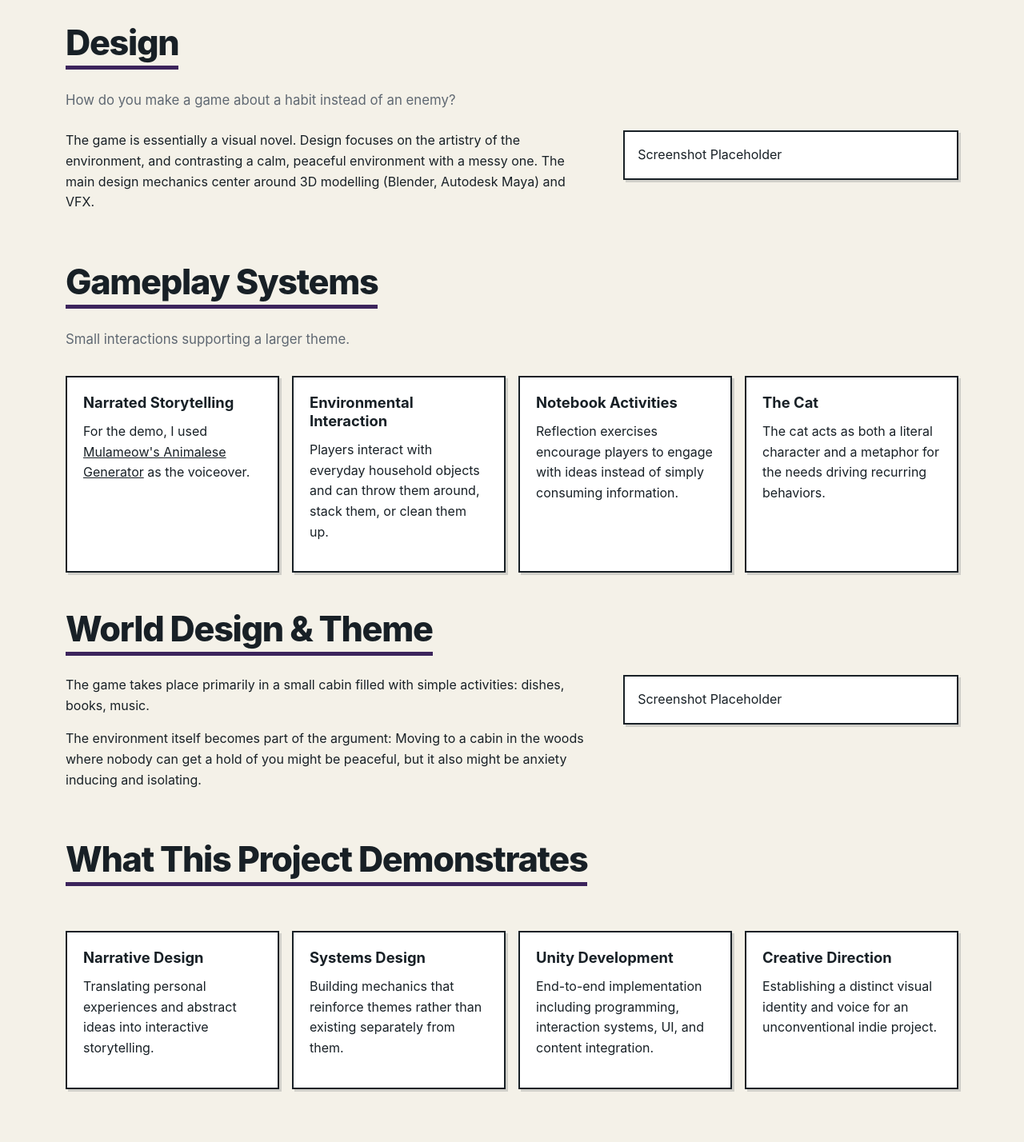
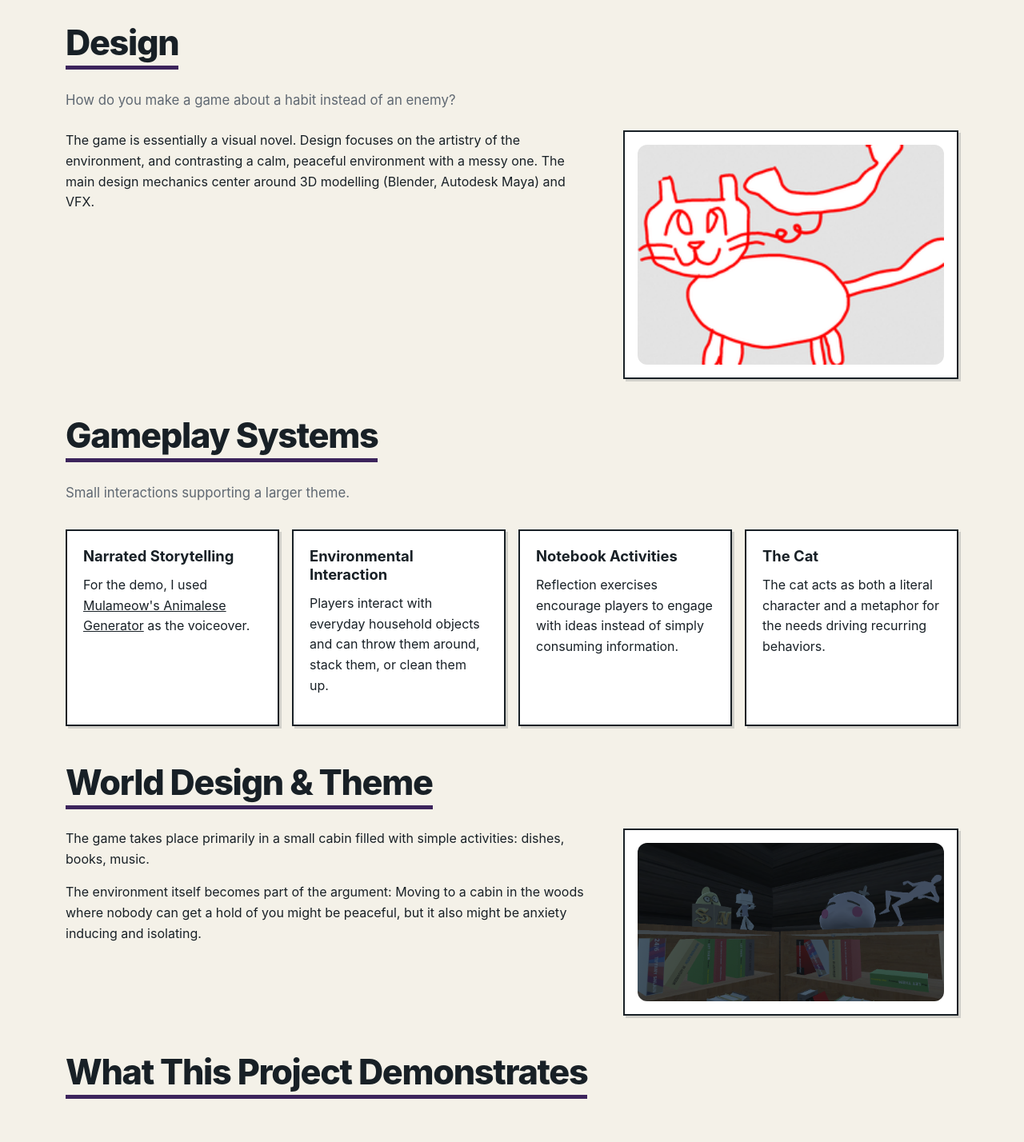
Before and after one commit to blochbergers/portfolio, a Vue app: page /get-the-cat-a-scratching-post in a window 1280 px wide. Shown: the part 1827-3255 px from the top of the page at 80% size. Built offline with nearby package versions, Linux system fonts and the light colour scheme.

Commit message:
Replace screenshot placeholders with images

```diff
--- a/src/pages/GTCASPPage.vue
+++ b/src/pages/GTCASPPage.vue
@@ -85,8 +85,8 @@
                     </div>
 
                     <div class="placeholder">
-                        Screenshot Placeholder
-                    </div>
+						  <img src="../assets/landline.png" alt="Landline, a red cat drawn in MS Paint." style="width:100%; border-radius:12px;"></img>
+					</div>
 
                 </div>
 
@@ -158,9 +158,10 @@
 
                     </div>
 
+
                     <div class="placeholder">
-                        Screenshot Placeholder
-                    </div>
+						  <img src="../assets/influences.png" alt="Screenshot of books and toys from the game Get The Cat A Scratching Post." style="width:100%; border-radius:12px;"></img>
+					</div>
 
                 </div>
 
```
